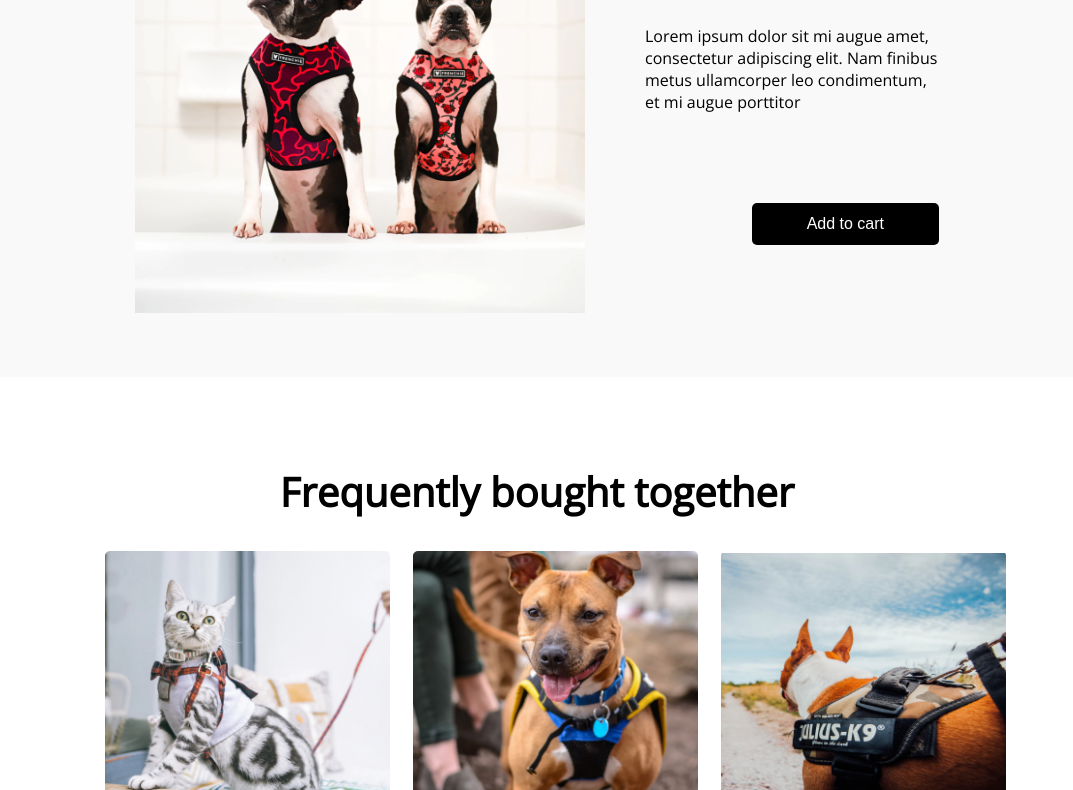
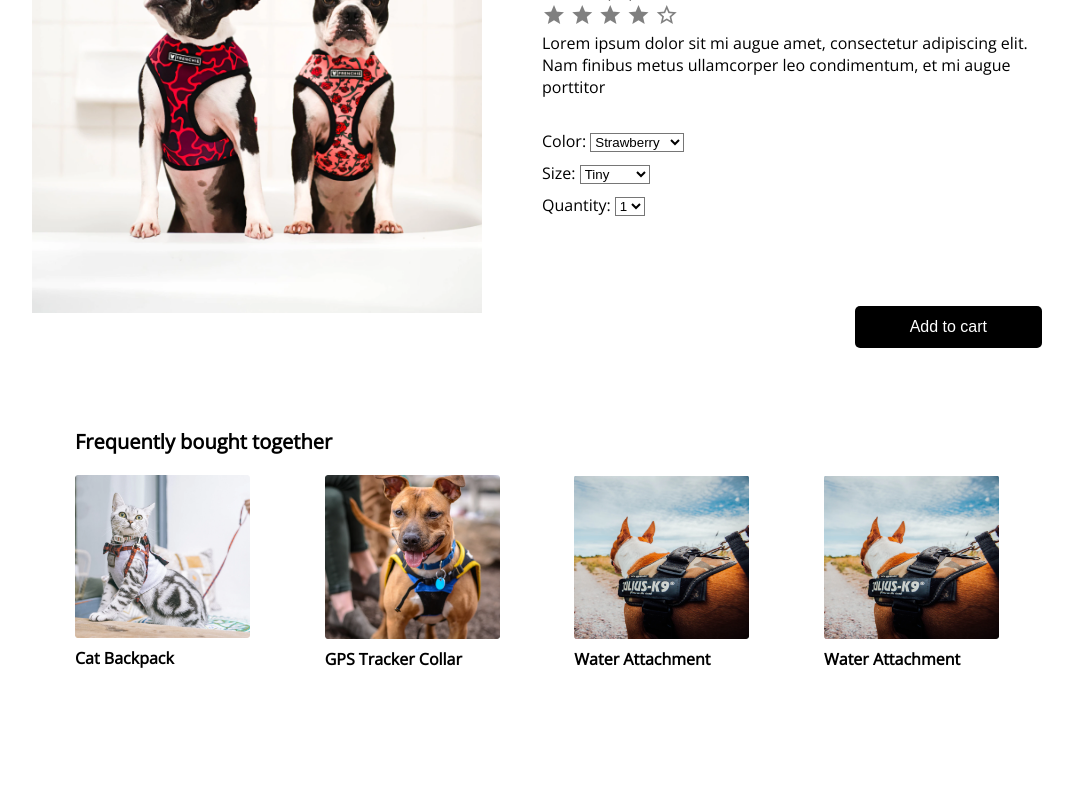
Before and after one commit to ireneglin/homework_5, a plain HTML site: page dogHarness.html in a window 1280 px wide. Shown: the part 422-1212 px from the top of the page, without its empty margins (103-1176 px from the left). After the commit the page ends 1097 px from the top, so only its background shows below. Drawn offline with nearby package versions, Linux system fonts and the light colour scheme.

Commit message:
dog harness page updates

```diff
--- a/dogHarness.html
+++ b/dogHarness.html
@@ -45,32 +45,77 @@ Chrome to do this, and also use the HTML validator to validate your HTML file.
 			    </nav>
 		</header>
 
-		<div class="row" id="bestsellers">
+		<div class="row">
 			<div class="col-2">
 				<img class="leftImg" src="imgs/main.png">
 			</div>
-			<div class="col-2 rtxt">
+			<div class="col-2 rtxt mainInfo">
 				<h2>Dog Harness</h2>
 				<h4>$80.00</h4>
-				<p>Lorem ipsum dolor sit mi augue amet, consectetur adipiscing elit. Nam finibus metus ullamcorper leo condimentum, et mi augue porttitor </p>
+				<div class="stars">
+					<p>Reviews (12):</p>
+					<ul id="secNav">
+				        <li id="star"><a href="#search"><i class="material-icons star">star</i></a></li>
+				        <li id="star"><a href="#search"><i class="material-icons star">star</i></a></li>
+				        <li id="star"><a href="#search"><i class="material-icons star">star</i></a></li>
+				        <li id="star"><a href="#search"><i class="material-icons star">star</i></a></li>
+				        <li id="star"><a href="#search"><i class="material-icons star">star_border</i></a></li>
+				    </ul>
+			    </div>
+				<p>Lorem ipsum dolor sit mi augue amet, consectetur adipiscing elit. Nam finibus metus ullamcorper leo condimentum, et mi augue porttitor </p><br>
+
+				<div class="color">
+				<label>Color:</label>
+					<select>
+						<option>Strawberry</option>
+						<option>Blackberry</option>
+						<option>Crazyberry</option>
+						<option>Fire Orange</option>
+					</select><br>
+				</div>
+
+				<div class="size">
+				<label>Size:</label>
+					<select>
+						<option>Tiny</option>
+						<option>Small</option>
+						<option>Medium</option>
+						<option>Large</option>
+					</select><br>
+				</div>
+
+				<div class="qnty">
+					<label>Quantity:</label>
+					<select>
+						<option>1</option>
+						<option>2</option>
+						<option>3</option>
+						<option>4</option>
+					</select>
+				</div>
 				<button>Add to cart</button>
 			</div>
 		</div>
 
-		<h1>Frequently bought together</h1>
-		<div class="row" id="new">
+		<h3>Frequently bought together</h3>
+		<div class="fbtRow" id="new">
 			<div class="individualProduct col-3">
-				<img class="newpImg" src="imgs/catBP.png">
+				<img class="fbtImg" src="imgs/catBP.png">
 				<h3>Cat Backpack</h3>
 			</div>
 			<div class="individualProduct col-3">
-				<img class="newpImg" src="imgs/gpsCollar.png">
+				<img class="fbtImg" src="imgs/gpsCollar.png">
 				<h3>GPS Tracker Collar</h3>
 			</div>
 			<div class="individualProduct col-3">
-				<img class="newpImg" src="imgs/waterHarness.png">
+				<img class="fbtImg" src="imgs/waterHarness.png">
 				<h3>Water Attachment</h3>
 			</div>
+			<div class="individualProduct col-3">
+				<img class="fbtImg" src="imgs/waterHarness.png">
+				<h3>Water Attachment</h3>
+			</div>
+
 		</div>
 	</body>
 
--- a/flexTest.css
+++ b/flexTest.css
@@ -9,7 +9,7 @@ p, h3 {
 	font-size: 16px;
 }
 
-h1, h2 {
+h1, h2, h4 {
 	font-family: 'Open Sans';
 	font-style: 100;
 	font-size: 40px;
@@ -279,7 +279,61 @@ div#productList a {
 	text-decoration: none;
 }
 
+/*------------------------------------
+dog harness product details page*/
+
 h4 {
-	color: #f1f1f1;
-	font-size: 30px;
+	color: lightgrey;
+	margin: 0px 0px 15px;
 }
+
+.mainInfo {
+	font-family: 'Open Sans';
+}
+
+.mainInfo h2 {
+	margin-top: 0;
+}
+
+.mainInfo input{
+	vertical-align: middle;
+	display: inline-block !important;
+	position: relative;
+	float: left;
+}
+
+i.star {
+	color: grey;
+}
+
+li#star {
+	padding: 0;
+}
+
+div.size, div.qnty, div.color {
+	padding-top: 10px;
+}
+
+.fbtRow {
+	display: flex;
+	flex-direction: ltr;
+	flex-wrap: nowrap;
+	justify-content: space-between;
+	align-content: center;
+	margin-top: 75px;
+}
+
+img.fbtImg {
+	max-width: 175px;
+	width: 100%;
+}
+
+h3 {
+	padding-left: 178px;
+}
+
+div.fbtRow h3 {
+	padding: 0;
+	font-size: 16px;
+	margin: 5px 0;
+}
```
Also changed, not shown: products.html (+12 -12 lines).
